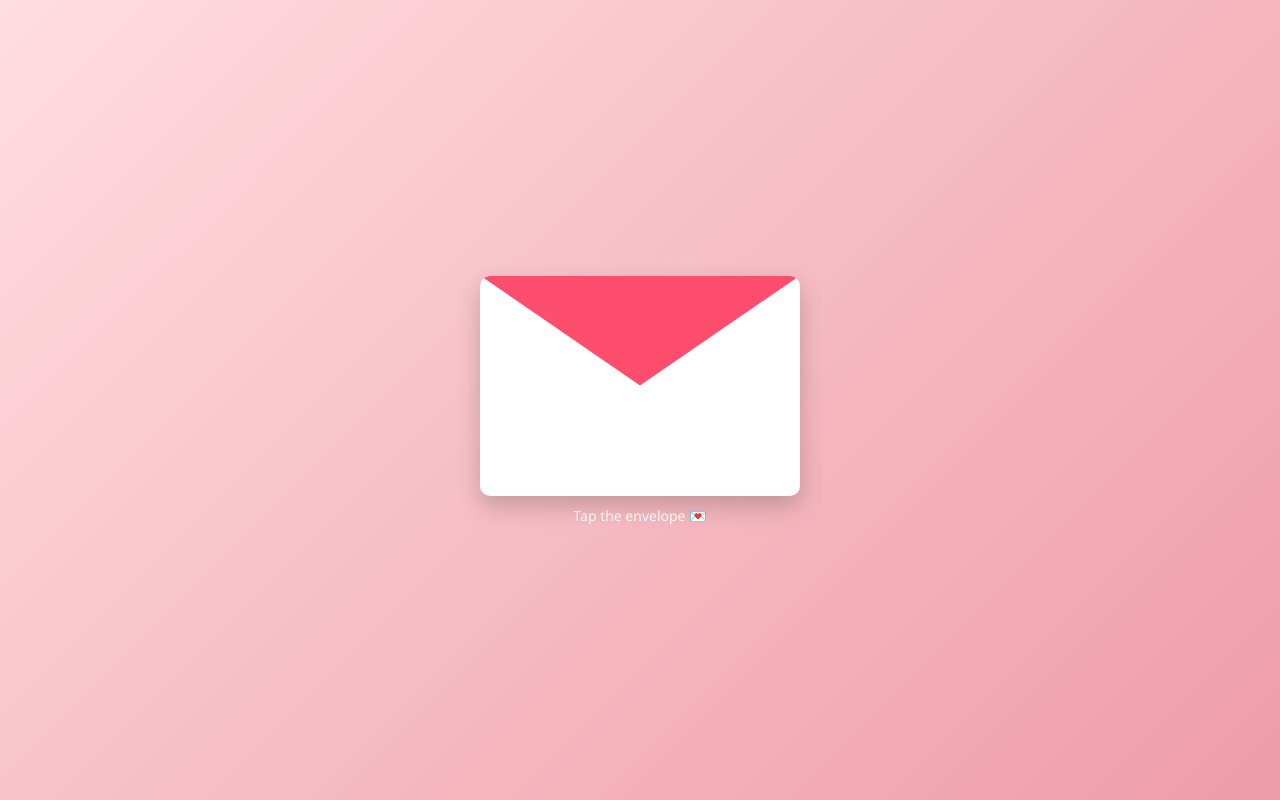
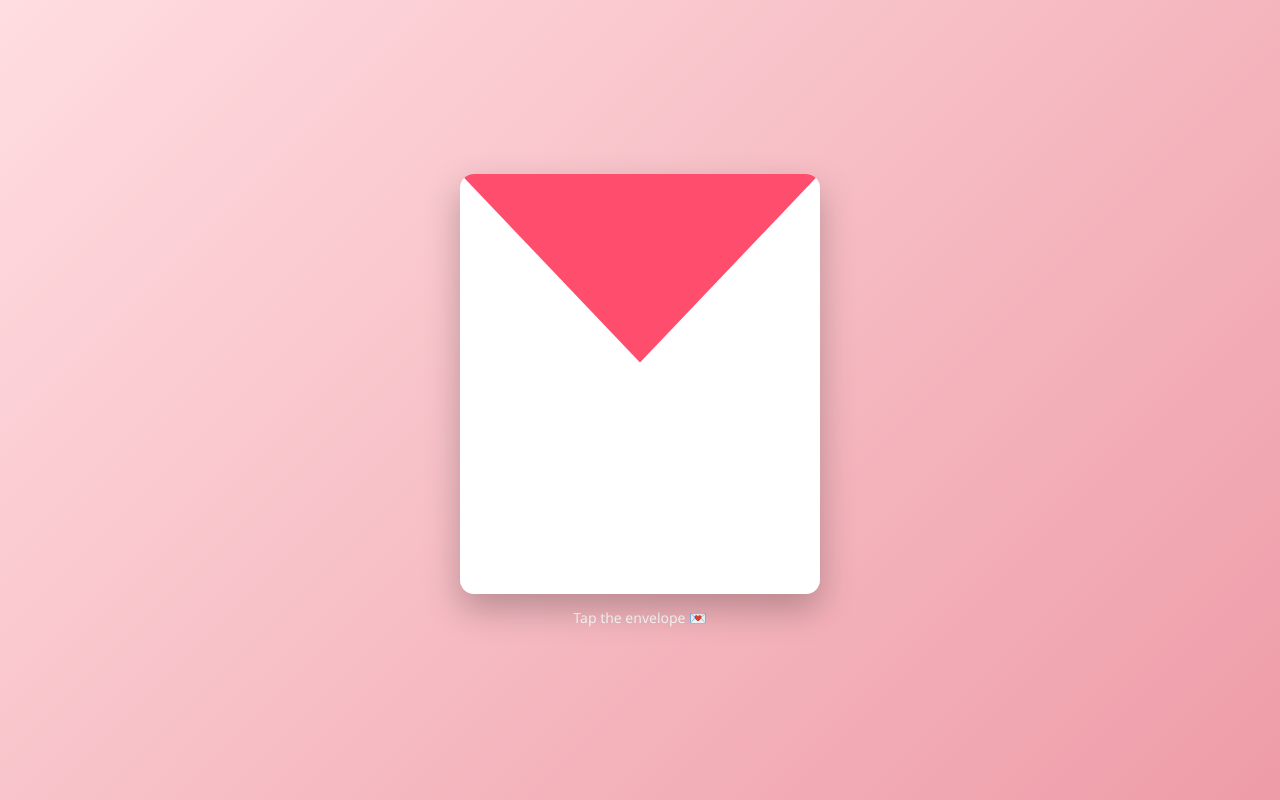
Before and after one commit to otakuv127-create/for-bacchaa, a plain HTML site: page index.html in a window 1280 px wide. Drawn offline with Linux system fonts and the light colour scheme.

Commit message:
Update index.html

```diff
--- a/index.html
+++ b/index.html
@@ -14,10 +14,11 @@
     font-family: 'Segoe UI', sans-serif;
   }
 
+  /* Bigger envelope */
   .envelope-container {
     position: relative;
-    width: 320px;
-    height: 220px;
+    width: 360px;
+    height: 420px; /* increased */
     cursor: pointer;
   }
 
@@ -26,8 +27,8 @@
     width: 100%;
     height: 100%;
     background: #fff;
-    border-radius: 10px;
-    box-shadow: 0 10px 25px rgba(0,0,0,0.2);
+    border-radius: 14px;
+    box-shadow: 0 15px 35px rgba(0,0,0,0.25);
     overflow: hidden;
   }
 
@@ -35,11 +36,12 @@
     position: absolute;
     top: 0;
     width: 100%;
-    height: 50%;
+    height: 45%;
     background: #ff4d6d;
     clip-path: polygon(0 0, 100% 0, 50% 100%);
     transform-origin: top;
     transition: transform 1s;
+    z-index: 2;
   }
 
   .envelope.open .flap {
@@ -52,11 +54,12 @@
     width: 100%;
     height: 100%;
     background: #fff;
-    padding: 20px;
+    padding: 28px;
     box-sizing: border-box;
     transform: translateY(100%);
     transition: transform 1s;
     text-align: center;
+    overflow: hidden; /* no scroll */
   }
 
   .envelope.open .letter {
@@ -68,23 +71,24 @@
 
   h1 {
     color: #ff4d6d;
-    font-size: 22px;
-    margin-bottom: 10px;
+    font-size: 24px;
+    margin-bottom: 12px;
   }
 
   p {
     color: #444;
-    font-size: 15px;
-    line-height: 1.5;
+    font-size: 16px;
+    line-height: 1.6;
   }
 
   button {
-    margin-top: 15px;
+    margin-top: 20px;
     background: #ff4d6d;
     border: none;
     color: #fff;
-    padding: 8px 18px;
-    border-radius: 20px;
+    padding: 10px 24px;
+    border-radius: 25px;
+    font-size: 16px;
     cursor: pointer;
   }
 
@@ -92,16 +96,8 @@
     background: #e63e5c;
   }
 
-  .love {
-    margin-top: 20px;
-    font-size: 18px;
-    color: #ff4d6d;
-    cursor: pointer;
-    font-weight: 600;
-  }
-
   .hint {
-    margin-top: 10px;
+    margin-top: 14px;
     font-size: 14px;
     color: #fff;
     text-align: center;
@@ -151,9 +147,10 @@
             everything about you matters, bacchaa.
           </p>
 
-          <div class="love" onclick="lovePopup(event)">
+          <!-- I LOVE YOU BUTTON -->
+          <button onclick="lovePopup(event)">
             I love you ❤️
-          </div>
+          </button>
         </div>
 
       </div>
```
